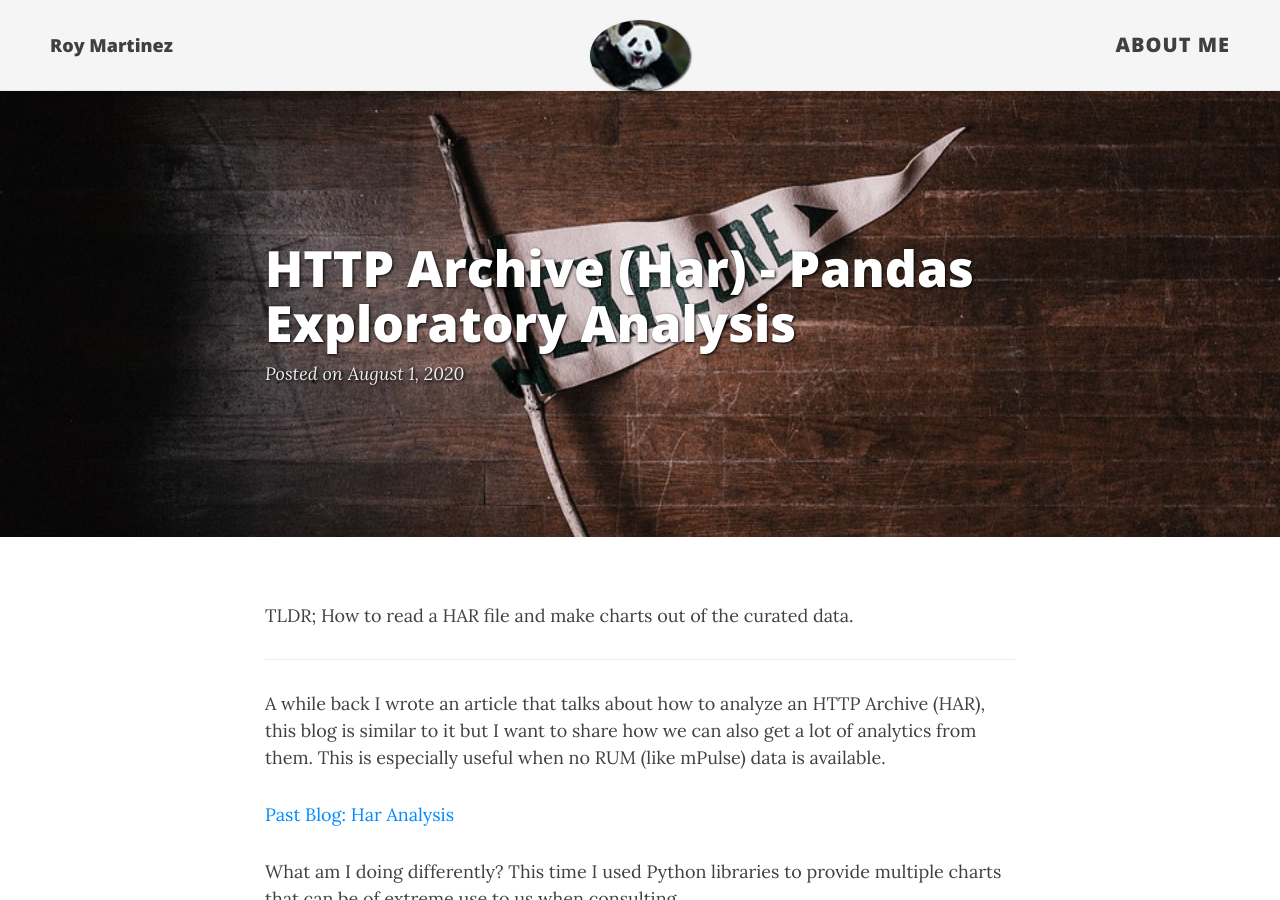
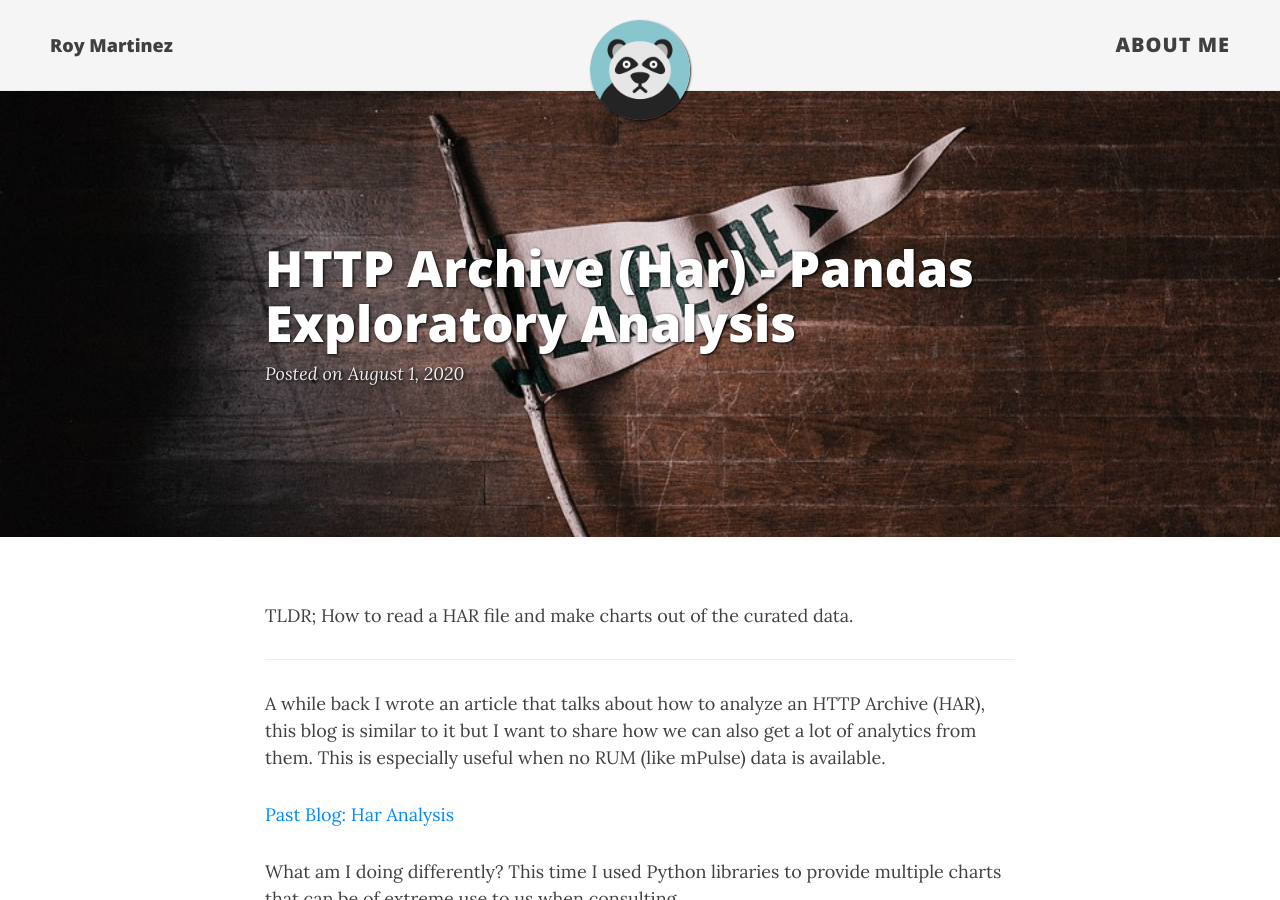
Before and after one commit to roymartinezblanco/roymartinez.dev, a Jekyll site: the page built from _posts/2020-08-01-har-exploratory-analysis.md, in a window 1280 px wide and 900 px high. Built offline with Jekyll 4.4.1, drawn with Linux system fonts in a browser that asks for light colours; nearby versions of some CDN libraries.

Commit message:
updated icon

```diff
--- a/_posts/2020-08-01-har-exploratory-analysis.md
+++ b/_posts/2020-08-01-har-exploratory-analysis.md
@@ -1,7 +1,7 @@
 ---
 layout: post
 title: HTTP Archive (Har) - Pandas Exploratory Analysis
-image: /img/posts/2020/harexploratory/pandas-icon.jpg
+image: /img/posts/2020/harexploratory/pandas-icon.png
 bigimg: /img/posts/2020/harexploratory/explore.jpg
 tags: [http,performance,akamai,datascience, automation]
 ---
```
Also changed, not shown: img/posts/2020/harexploratory/pandas-icon.png (added).
